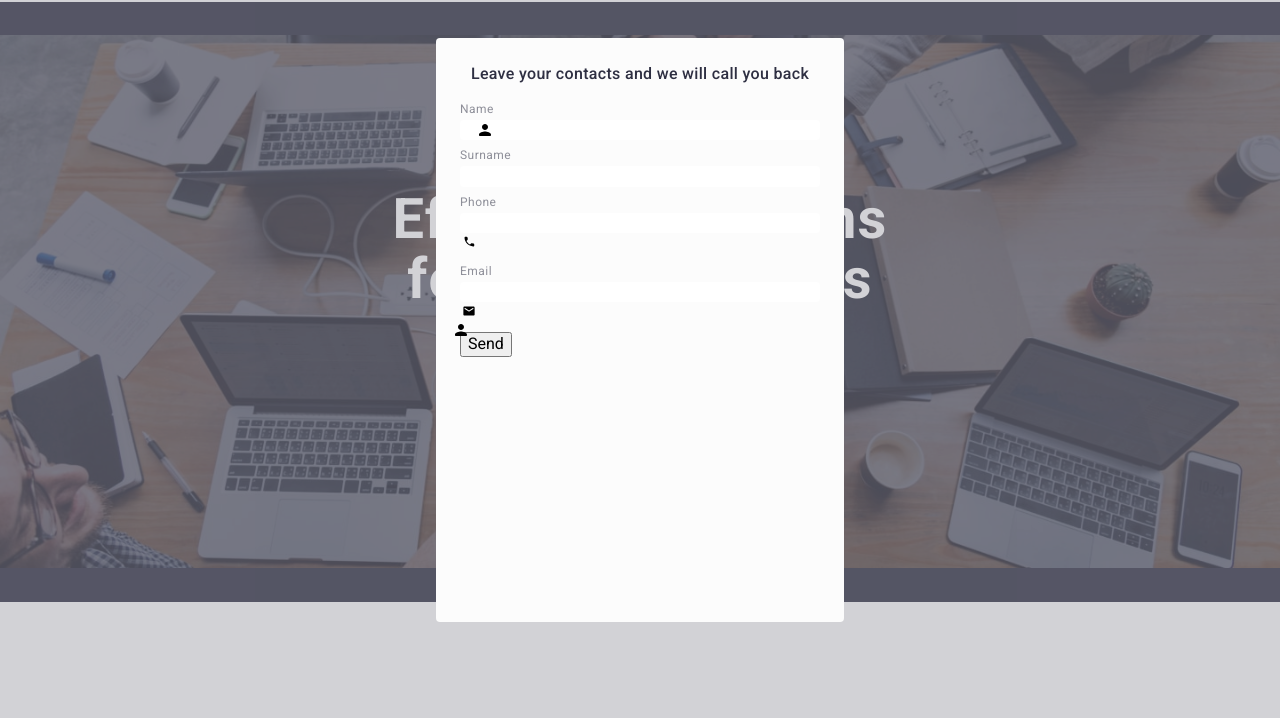
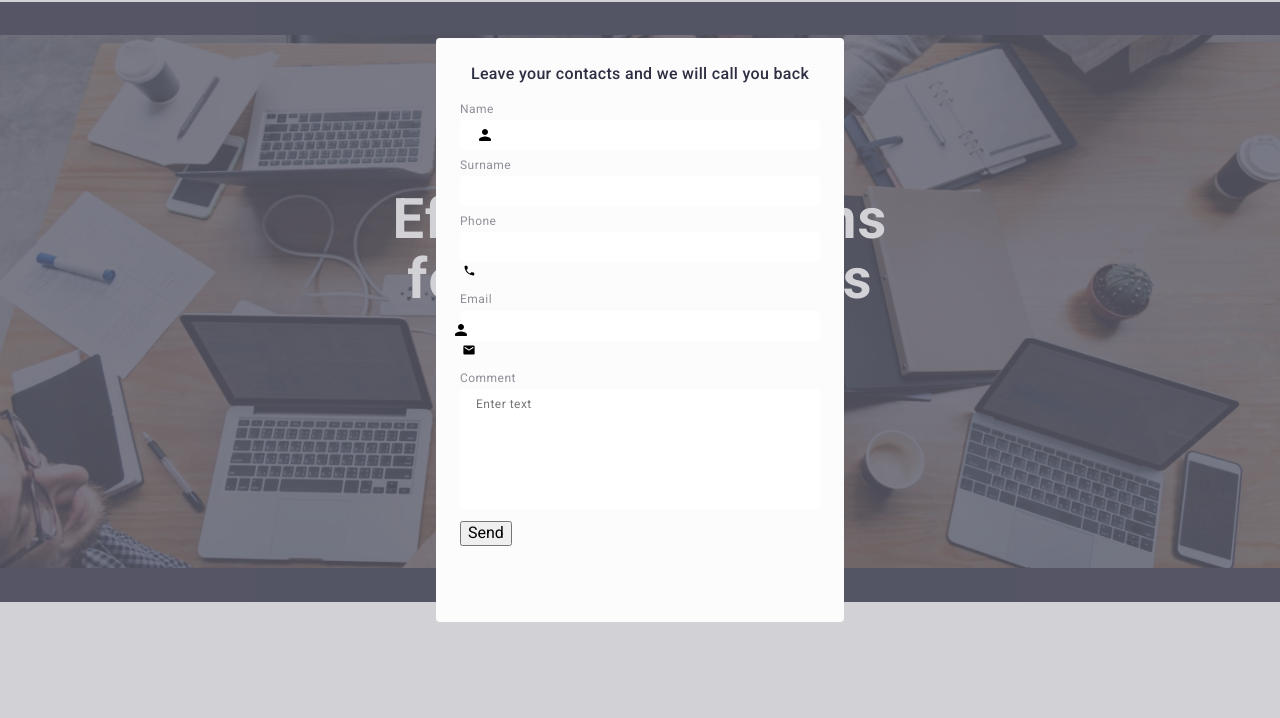
Before and after one commit to AnastasiaLobanovaVld/freshstart01, a plain HTML site: page index.html in a window 1280 px wide. Shown: the part 70-788 px from the top of the page. Drawn offline with nearby package versions, Linux system fonts and the light colour scheme.

Commit message:
textarea and is-open

```diff
--- a/css/styles.css
+++ b/css/styles.css
@@ -380,6 +380,15 @@ input {
     height: 100%;
     width: 100%;
     background-color: rgba(142, 143, 153, 0.4);
+    opacity: 0;
+    visibility: hidden;
+    pointer-events: none;
+}
+
+.is-open {
+    opacity: 1;
+    visibility: visible;
+    pointer-events: auto;
 }
 
 .modal{
@@ -425,6 +434,7 @@ input {
     border: 1px solid var(--navy-blue-modal);
     border-radius: 4px;
     width: 100%;
+    height: 30px;;
     padding-left: 38px;
 }
 
@@ -438,4 +448,20 @@ input {
     top: 50%;
     transform: translateY(-50%);
 }
+
+.modal-textarea{
+    border: 1px solid var(--navy-blue-modal);
+    border-radius: 4px;
+    width: 100%;
+    height: 120px;
+    padding-top: 8px;
+    padding-left: 16px;
+    font-size: 12px;
+    line-height: 1.17;
+    letter-spacing: 0.04em;
+    color: rgba(46, 47, 66, 0.4);
+    resize: none;
+}
+
+
 /*==========*/
--- a/index.html
+++ b/index.html
@@ -415,7 +415,7 @@
         </div>
       </footer>
     </div>
-    <div class="backdrop">
+    <div class="backdrop is-open">
       <div class="modal">
         <p class="modal-text">Leave your contacts and we will call you back</p>
         <form class="modal-form">
@@ -473,6 +473,16 @@
               <use href="./images/symbol-defs.svg#icon-email"></use>
             </svg>
           </div>
+          <div class="modal-field">
+            <label for="user-comment" class="modal-label">Comment</label>
+            <textarea
+              name="user-comment"
+              class="modal-textarea"
+              id="user-comment"
+              placeholder="Enter text"
+              required
+            ></textarea>
+          </div>
           <button type="submit">Send</button>
         </form>
       </div>
```
